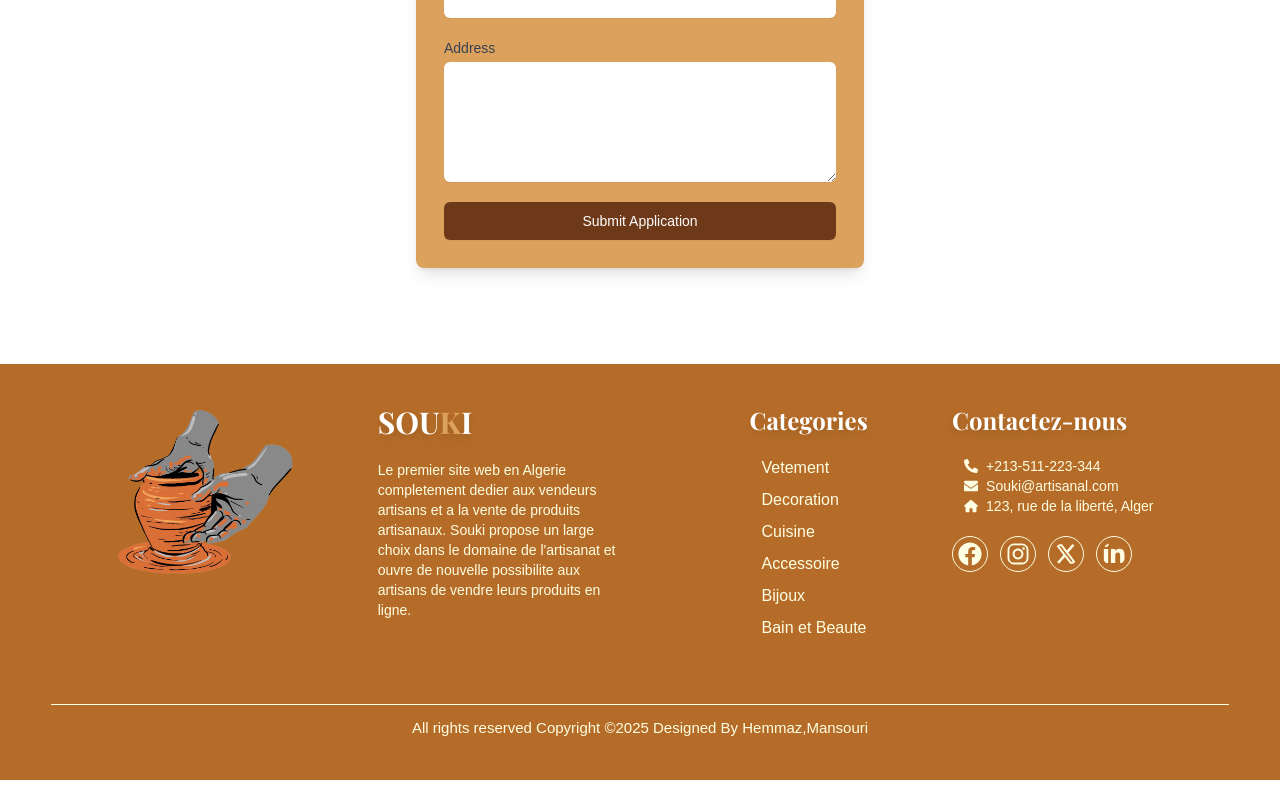
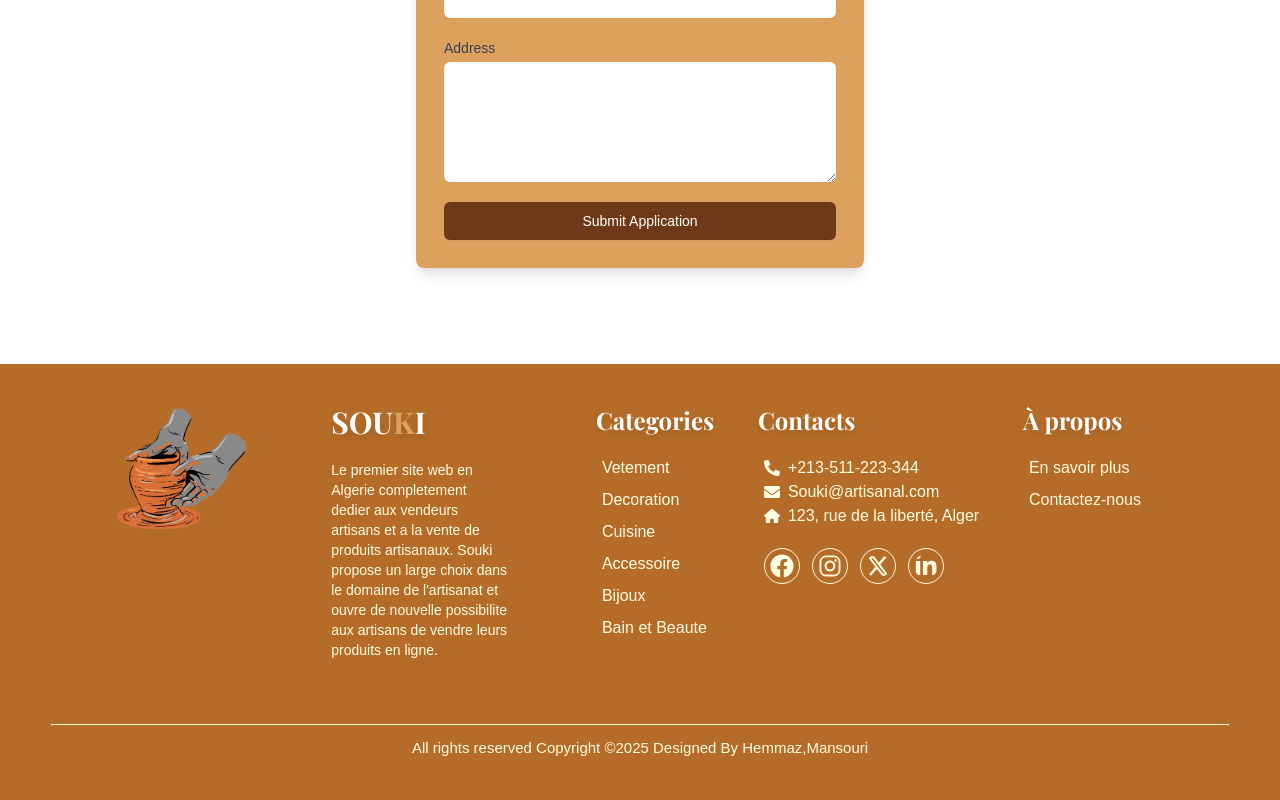
Before and after one commit to khalilvnm/Souki-ecommerce, a React (Vite) app in the folder frontend/: page /become-seller in a window 1280 px wide. Shown: the part 454-1254 px from the top of the page. Built offline with nearby package versions, Linux system fonts and the light colour scheme; no server answers.

Commit message:
footer final

```diff
--- a/frontend/src/components/Footer.jsx
+++ b/frontend/src/components/Footer.jsx
@@ -20,7 +20,7 @@ const Footer = () => {
         </div>
         {/* Left Side */}
         <div className="w-full sm:w-[40%] ">
-          <p className="text-3xl flex items-center font-playfair font-bold text-white mb-5 drop-shadow-lg">SOU<span className="text-primary">K</span>I</p>
+          <p className="text-3xl flex items-center font-playfair font-bold text-white mb-5 drop-shadow-lg">SOU<span className="text-primary ">K</span>I</p>
           <p className="text-fourth text-sm w-[80%]">Le premier site web en Algerie completement dedier aux vendeurs artisans et a la vente de produits artisanaux.
           Souki propose un large choix dans le domaine de l'artisanat et ouvre de nouvelle possibilite aux artisans de vendre leurs produits en ligne.</p>
         </div>
@@ -28,13 +28,13 @@ const Footer = () => {
         <div className="w-full sm:w-[30%] flex sm:justify-center">
           <div>
             <p className="text-2xl font-playfair items-center font-bold text-white mb-5 drop-shadow-lg">Categories</p>
-            <ul className="flex flex-col pl-3 gap-2">
-              <NavLink to={"/vetement"} className="text-fourth transition-all duration-300 hover:underline">Vetement</NavLink>
-              <NavLink to={"/decoration"} className="text-fourth transition-all duration-300 hover:underline">Decoration</NavLink>
-              <NavLink to={"/cuisine"} className="text-fourth transition-all duration-300 hover:underline">Cuisine</NavLink>
-              <NavLink to={"/accessoire"} className="text-fourth transition-all duration-300 hover:underline">Accessoire</NavLink>
-              <NavLink to={"/bijoux"} className="text-fourth transition-all duration-300 hover:underline">Bijoux</NavLink>
-              <NavLink to={"/bain-beaute"} className="text-fourth transition-all duration-300 hover:underline">Bain et Beaute</NavLink>
+            <ul className="flex flex-col pl-1.5 gap-2">
+              <NavLink to={"/vetement"} className="text-fourth transition-all duration-300 hover:text-third hover:underline">Vetement</NavLink>
+              <NavLink to={"/decoration"} className="text-fourth transition-all duration-300 hover:text-third hover:underline">Decoration</NavLink>
+              <NavLink to={"/cuisine"} className="text-fourth transition-all duration-300 hover:text-third hover:underline">Cuisine</NavLink>
+              <NavLink to={"/accessoire"} className="text-fourth transition-all duration-300 hover:text-third hover:underline">Accessoire</NavLink>
+              <NavLink to={"/bijoux"} className="text-fourth transition-all duration-300 hover:text-third hover:underline">Bijoux</NavLink>
+              <NavLink to={"/bain-beaute"} className="text-fourth transition-all duration-300 hover:text-third hover:underline">Bain et Beaute</NavLink>
             </ul>
           </div>
         </div>
@@ -42,9 +42,9 @@ const Footer = () => {
         {/* Right Side */}
         <div className="w-full sm:w-[30%] flex sm:justify-center">
           <div>
-            <p className="text-2xl font-playfair items-center font-bold text-white mb-5 drop-shadow-lg">Contactez-nous</p>
+            <p className="text-2xl font-playfair items-center font-bold text-white mb-5 drop-shadow-lg">Contacts</p>
 
-            <div className="text-fourth text-sm pl-3 gap-2 mb-5">
+            <div className="text-fourth pl-1.5 gap-2 mb-5">
             <div className="flex items-center gap-2">
               <FaPhoneAlt />
               <p>+213-511-223-344</p>
@@ -55,31 +55,43 @@ const Footer = () => {
               <p>Souki@artisanal.com</p>
             </div>
 
-            <div className="flex items-center gap-2">
+            <div className="flex items-center gap-2 whitespace-nowrap">
               <FaHouse/>
               <p>123, rue de la liberté, Alger</p>
             </div>
             </div>
 
-            <div className="flex items-center justify-left text-fourth gap-3 text-4xl">
+            <div className="flex items-center justify-left pl-1.5 text-fourth gap-3 text-4xl">
               <a href="https://www.facebook.com" target="_blank" rel="noopener noreferrer">
-                <FaFacebook className="border border-fourth text-fourth   rounded-full p-[5px] cursor-pointer transition-all duration-300 hover:scale-105" />
+                <FaFacebook className="border border-fourth text-fourth hover:border-third hover:text-third rounded-full p-[5px] cursor-pointer transition-all duration-300 hover:scale-105" />
               </a>
 
               <a href="https://www.instagram.com" target="_blank" rel="noopener noreferrer">
-                <FaInstagram className="border border-fourth text-fourth rounded-full p-[5px] cursor-pointer transition-all duration-300 hover:scale-105" />
+                <FaInstagram className="border border-fourth text-fourth hover:border-third hover:text-third rounded-full p-[5px] cursor-pointer transition-all duration-300 hover:scale-105" />
               </a>
 
               <a href="https://www.twitter.com" target="_blank" rel="noopener noreferrer">
-              <FaXTwitter className="border border-fourth text-fourth  rounded-full p-[5px] cursor-pointer transition-all duration-300 hover:scale-105" />
+              <FaXTwitter className="border border-fourth text-fourth hover:border-third hover:text-third rounded-full p-[5px] cursor-pointer transition-all duration-300 hover:scale-105" />
               </a>
 
               <a href="https://www.linkedin.com" target="_blank" rel="noopener noreferrer">
-              <FaLinkedinIn className="border border-fourth text-fourth  rounded-full p-[5px] cursor-pointer transition-all duration-300 hover:scale-105" />
+              <FaLinkedinIn className="border border-fourth text-fourth hover:border-third hover:text-third rounded-full p-[5px] cursor-pointer transition-all duration-300 hover:scale-105" />
               </a>
             </div>
           </div>
         </div>
+
+        {/* About Us */}
+        <div className="w-full sm:w-[30%] flex sm:justify-center">
+          <div>
+            <p className="text-2xl font-playfair items-center font-bold text-white mb-5 drop-shadow-lg">À propos</p>
+            <ul className="flex flex-col pl-1.5 gap-2">
+              <NavLink to={"/about-us"} className="text-fourth transition-all duration-300 hover:text-third hover:underline max-lg:text-sm">En savoir plus</NavLink>
+              <NavLink to={"/contact-us"} className="text-fourth transition-all duration-300 hover:text-third hover:underline max-lg:text-sm">Contactez-nous</NavLink>
+            </ul>
+          </div>
+        </div>
+
       </div>
       </div>
 
```
